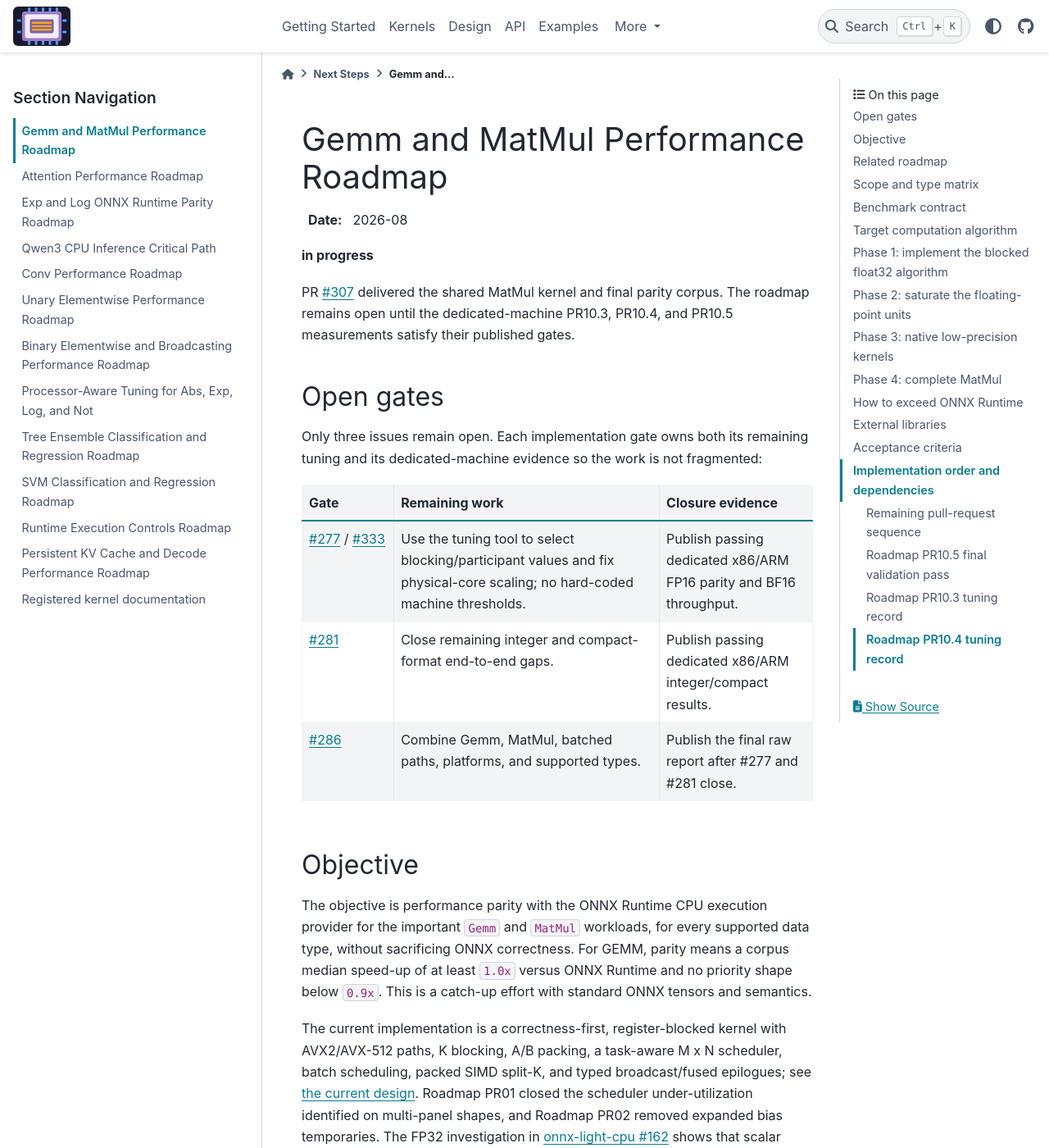
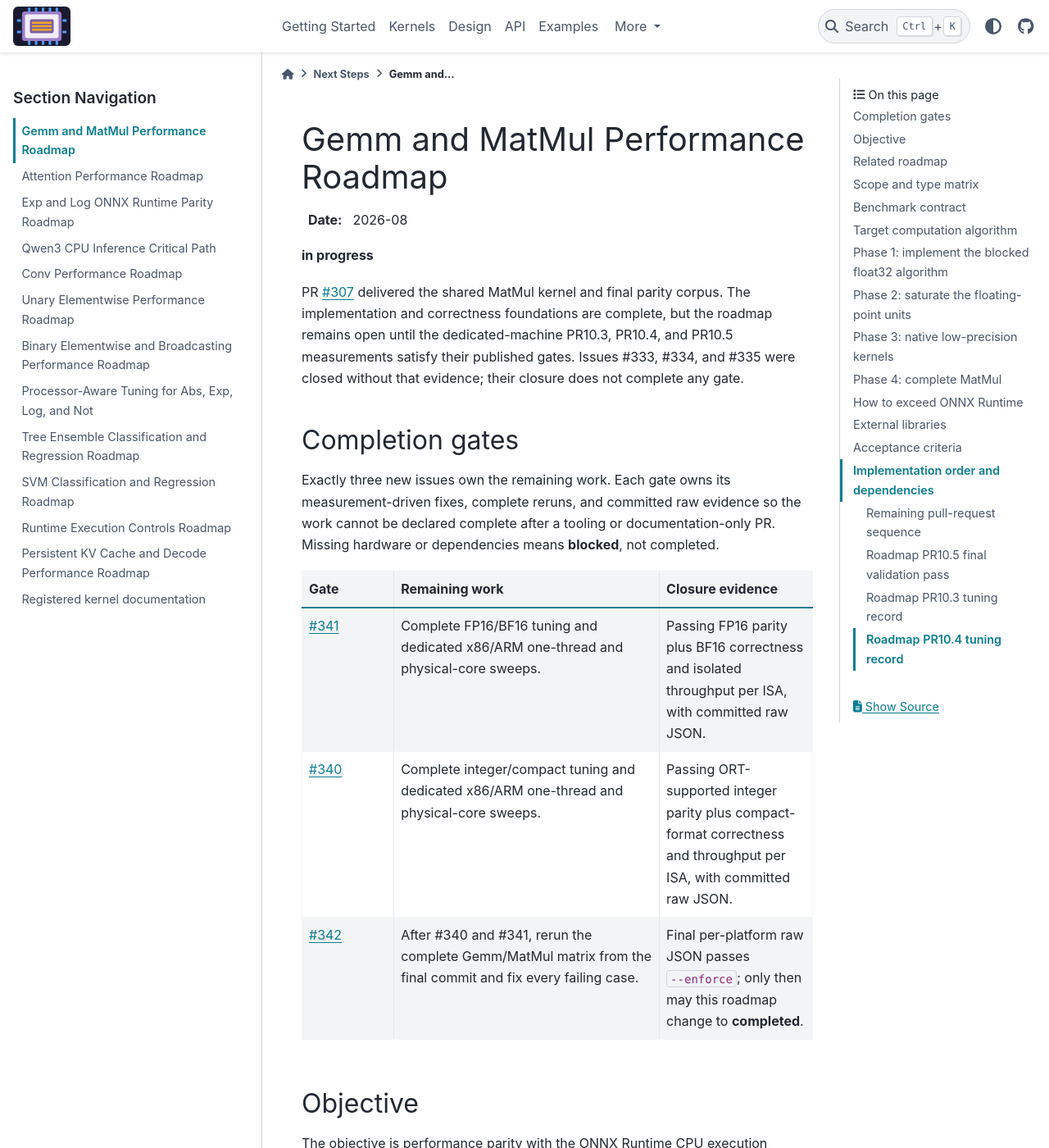
Before and after one commit to xadupre/onnx-light-cpu, a Sphinx documentation site: the page built from docs/next_steps/2026/2026_08_gemm_matmul.rst, in a window 1280 px wide and 1400 px high. Shown: the whole window at 82% size. Built offline with Sphinx 7.4.7 and the PyData theme 0.15.4, drawn with Linux system fonts in a browser that asks for light colours; pages that are not in the unit, such as notebooks, are missing from menus; some of the changed text lies outside the part shown.

Commit message:
Define final GEMM completion gates (#343)
Co-authored-by: Copilot <223556219+Copilot@users.noreply.github.com>

```diff
--- a/docs/next_steps/2026/2026_08_gemm_matmul.rst
+++ b/docs/next_steps/2026/2026_08_gemm_matmul.rst
@@ -6,15 +6,19 @@ Gemm and MatMul Performance Roadmap
 **in progress**
 
 PR `#307 <https://github.com/xadupre/onnx-light-cpu/pull/307>`_
-delivered the shared MatMul kernel and final parity corpus. The roadmap remains
-open until the dedicated-machine PR10.3, PR10.4, and PR10.5 measurements
-satisfy their published gates.
-
-Open gates
-----------
-
-Only three issues remain open. Each implementation gate owns both its remaining
-tuning and its dedicated-machine evidence so the work is not fragmented:
+delivered the shared MatMul kernel and final parity corpus. The implementation
+and correctness foundations are complete, but the roadmap remains open until
+the dedicated-machine PR10.3, PR10.4, and PR10.5 measurements satisfy their
+published gates. Issues #333, #334, and #335 were closed without that evidence;
+their closure does not complete any gate.
+
+Completion gates
+----------------
+
+Exactly three new issues own the remaining work. Each gate owns its
+measurement-driven fixes, complete reruns, and committed raw evidence so the
+work cannot be declared complete after a tooling or documentation-only PR.
+Missing hardware or dependencies means **blocked**, not completed.
 
 .. list-table::
    :header-rows: 1
@@ -23,17 +27,21 @@ tuning and its dedicated-machine evidence so the work is not fragmented:
    * - Gate
      - Remaining work
      - Closure evidence
-   * - `#277 <https://github.com/xadupre/onnx-light-cpu/issues/277>`_ /
-       `#333 <https://github.com/xadupre/onnx-light-cpu/issues/333>`_
-     - Use the tuning tool to select blocking/participant values and fix
-       physical-core scaling; no hard-coded machine thresholds.
-     - Publish passing dedicated x86/ARM FP16 parity and BF16 throughput.
-   * - `#281 <https://github.com/xadupre/onnx-light-cpu/issues/281>`_
-     - Close remaining integer and compact-format end-to-end gaps.
-     - Publish passing dedicated x86/ARM integer/compact results.
-   * - `#286 <https://github.com/xadupre/onnx-light-cpu/issues/286>`_
-     - Combine Gemm, MatMul, batched paths, platforms, and supported types.
-     - Publish the final raw report after #277 and #281 close.
+   * - `#341 <https://github.com/xadupre/onnx-light-cpu/issues/341>`_
+     - Complete FP16/BF16 tuning and dedicated x86/ARM one-thread and
+       physical-core sweeps.
+     - Passing FP16 parity plus BF16 correctness and isolated throughput per
+       ISA, with committed raw JSON.
+   * - `#340 <https://github.com/xadupre/onnx-light-cpu/issues/340>`_
+     - Complete integer/compact tuning and dedicated x86/ARM one-thread and
+       physical-core sweeps.
+     - Passing ORT-supported integer parity plus compact-format correctness and
+       throughput per ISA, with committed raw JSON.
+   * - `#342 <https://github.com/xadupre/onnx-light-cpu/issues/342>`_
+     - After #340 and #341, rerun the complete Gemm/MatMul matrix from the final
+       commit and fix every failing case.
+     - Final per-platform raw JSON passes ``--enforce``; only then may this
+       roadmap change to **completed**.
 
 Objective
 ---------
@@ -1325,8 +1333,9 @@ fallbacks are ordered. Completed rows remain visible so scope is not lost.
        median with no priority case below 0.9x where the type is supported.
        The PR contains measurement-driven tuning only.
      - PR10.1
-     - Closed (`#333 <https://github.com/xadupre/onnx-light-cpu/issues/333>`_,
-       replacing #277). The `first tuning pass in #267
+     - Open (`#341 <https://github.com/xadupre/onnx-light-cpu/issues/341>`_).
+       The earlier #333 was closed without the required dedicated-machine
+       parity evidence. The `first tuning pass in #267
        <https://github.com/xadupre/onnx-light-cpu/pull/267>`_ raises the 18-case
        median from 0.341x to 0.479x ONNX Runtime and the minimum from 0.138x to
        0.237x on a pinned AVX2/FMA/F16C i7-13800H thread. The `second tuning
@@ -1339,15 +1348,16 @@ fallbacks are ordered. Completed rows remain visible so scope is not lost.
        ``compact_gemm_throughput`` through the tunable ``GemmHalfPlan`` and
        runs pinned one-thread/two-physical-core ``MC``/``NC``/``KC`` sweeps on
        an isolated x86 host, finding every setting within noise of the
-       automatic default, closing #333.
+       automatic default. These diagnostic results do not close #341.
    * - Roadmap PR10.4
      - Integer and compact-format performance gate.
      - Dedicated-machine results are published per type and ISA. Types
        supported by ONNX Runtime reach at least 1.0x median with no priority
        case below 0.9x; unsupported types publish correctness and throughput.
      - PR10.2
-     - Closed (`#334 <https://github.com/xadupre/onnx-light-cpu/issues/334>`_,
-       replacing #281). The `first tuning pass in #274
+     - Open (`#340 <https://github.com/xadupre/onnx-light-cpu/issues/340>`_).
+       The earlier #334 was closed without the required dedicated-machine
+       end-to-end parity evidence. The `first tuning pass in #274
        <https://github.com/xadupre/onnx-light-cpu/pull/274>`_ adds the integer
        parity and compact throughput instruments plus an exact AVX2 UINT8 x
        INT8 dot product used by both byte and packed-4-bit GEMM. On the
@@ -1359,7 +1369,8 @@ fallbacks are ordered. Completed rows remain visible so scope is not lost.
        `third pass (#338) <https://github.com/xadupre/onnx-light-cpu/pull/338>`_
        fixes a measured INT4/UINT4 unpacking regression (``skinny_n`` rises
        from 0.49 to 12.70 GOPS) and publishes complete raw JSON samples for
-       INT8, INT4, E4M3, and E5M2 alongside FP16/BF16, closing #334.
+       INT8, INT4, E4M3, and E5M2 alongside FP16/BF16. These isolated results
+       do not close #340.
    * - Roadmap PR10.5
      - Final blocking GEMM parity gate.
      - Raw dedicated-machine results cover Gemm, shared MatMul, batched paths,
@@ -1369,9 +1380,9 @@ fallbacks are ordered. Completed rows remain visible so scope is not lost.
        fails. The separate :doc:`Attention roadmap <2026_08_attention>` starts
        after this gate closes.
      - PR10.3, PR10.4
-     - Open (`#335 <https://github.com/xadupre/onnx-light-cpu/issues/335>`_,
-       replacing #286), blocked on dedicated-machine ONNX Runtime parity
-       evidence; see the PR10.5 final-pass record below.
+     - Open (`#342 <https://github.com/xadupre/onnx-light-cpu/issues/342>`_),
+       blocked on #340 and #341. The earlier #335 was closed by a documentation
+       PR that explicitly did not run the gate; see the PR10.5 record below.
 
 Roadmap PR10.5 is the final Gemm and MatMul roadmap PR.
 
@@ -1387,9 +1398,10 @@ physical-core affinity and thread count for each priority machine; pass
 Roadmap PR10.5 final validation pass
 ~~~~~~~~~~~~~~~~~~~~~~~~~~~~~~~~~~~~
 
-With #333 and #334 both closed, this pass runs the final regression checks
-available in this sandbox and confirms none of the fixes from PR10.3/PR10.4
-regressed the shared GEMM implementation. ``test_gemm_kernel`` (65 passed, 2
+After #333 and #334 were closed without their required evidence, this pass ran
+the regression checks available in its sandbox and confirmed none of the fixes
+from PR10.3/PR10.4 regressed the shared GEMM implementation.
+``test_gemm_kernel`` (65 passed, 2
 skipped for missing AVX-512FP16/AMX-BF16 hardware) and ``test_gemm_plan`` (31
 passed) build and pass cleanly against a fresh AVX-512/Zen4 configuration.
 The isolated ``gemm_throughput`` and ``compact_gemm_throughput`` drivers also
@@ -1488,11 +1500,11 @@ kernel change is made from this pass. The
 <data/2026_08_gemm_fp16_bf16_compact_physical_cores.json>` record every sample
 alongside the metadata above.
 
-This pass does not close #333: the sandbox running it has no ``onnxruntime``
+This pass does not close #341: the sandbox running it has no ``onnxruntime``
 or ``onnx-light`` install, so it cannot reproduce the FLOAT16-vs-ONNX-Runtime
 ``benchmark_gemm_parity.py`` median/minimum gate, and it has no ARM hardware.
 The isolated instrument above is ready for the required dedicated x86 and ARM
-one-thread and physical-core sweeps; #333 stays open until those pinned
+one-thread and physical-core sweeps; #341 stays open until those pinned
 ``benchmark_gemm_parity.py`` FP16 parity runs reach the 1.0x median / 0.9x
 minimum gates and BF16 correctness and isolated throughput are published per
 ISA.
@@ -1503,7 +1515,7 @@ not implement CPU BFLOAT16 Gemm on this host, so BFLOAT16 remains an isolated
 throughput measurement rather than a parity ratio. ARM results are also still
 required.
 
-The remaining PR10.3 order, tracked entirely by #277 and #333, is:
+The remaining PR10.3 order, tracked entirely by #341, is:
 
 #. Fix physical-core scaling. A ten-thread diagnostic corpus reaches only
    0.309x median after the tiny split-K correction, with high variance and a
@@ -1512,8 +1524,8 @@ The remaining PR10.3 order, tracked entirely by #277 and #333, is:
    retuning MC/NC/KC.
 #. Run dedicated x86 and ARM sweeps. Publish one-thread and physical-core raw
    samples, dispersion, FP16 parity, and isolated BF16 throughput per ISA. Keep
-   #277 and #333 open until every supported platform reaches the stated 1.0x
-   median and 0.9x minimum gates.
+   #341 open until every supported platform reaches the stated 1.0x median and
+   0.9x minimum gates.
 
 Roadmap PR10.4 tuning record
 ~~~~~~~~~~~~~~~~~~~~~~~~~~~~
@@ -1591,7 +1603,7 @@ above alongside INT8, E4M3, and E5M2 samples and the same hardware/compiler/
 ISA metadata as the FP16/BF16 reports.
 
 This pass remains diagnostic, not the dedicated-machine evidence required to
-close #281: the sandbox running it has no ``onnxruntime`` or ``onnx-light``
+close #340: the sandbox running it has no ``onnxruntime`` or ``onnx-light``
 install, so ``benchmark_integer_gemm_parity.py`` and
 ``benchmark_gemm_parity.py --operator qlinearmatmul`` cannot be run to
 reproduce the ONNX Runtime ``MatMulInteger``/``QLinearMatMul`` median/minimum
@@ -1600,7 +1612,7 @@ in the isolated INT8, INT4, E4M3, or E5M2 throughput on this host; tuning the
 ``blocking``/``compact_blocking`` knobs is not applicable to the integer path,
 which has no plan-owned blocking parameters (unlike ``GemmHalfPlan``).
 
-The remaining PR10.4 work, tracked entirely by #281, is to run pinned
+The remaining PR10.4 work, tracked entirely by #340, is to run pinned
 dedicated x86 and ARM one-thread and physical-core
 ``benchmark_integer_gemm_parity.py`` and ``benchmark_gemm_parity.py`` sweeps
 and publish their raw samples, dispersion, and complete environment metadata.
```
